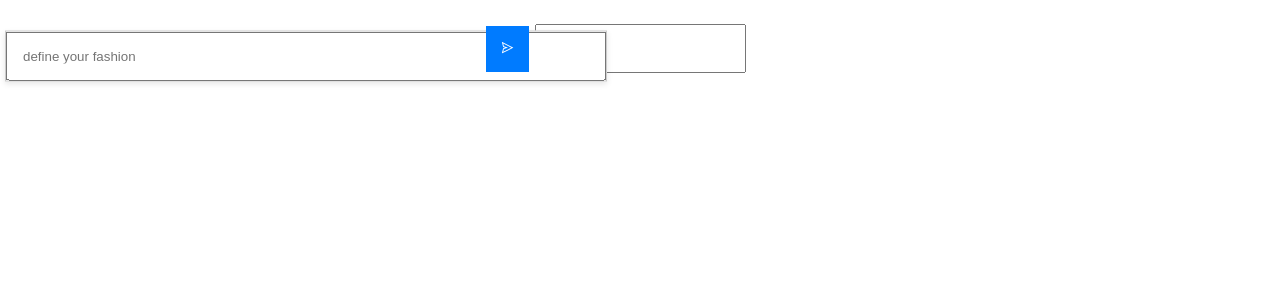
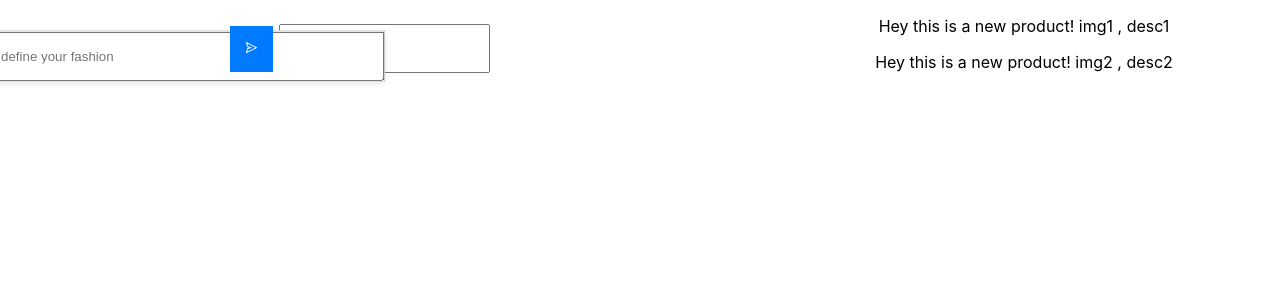
Before and after one commit to 13Mudit/fashion_generator, a React (Create React App) app in the folder flipkart_grid_react_app/: page / in a window 1280 px wide. Shown: the top 300 px of the page. Built offline with nearby package versions, Linux system fonts and the light colour scheme.

Commit message:
Rendering inventory products

```diff
--- a/flipkart_grid_react_app/src/App.css
+++ b/flipkart_grid_react_app/src/App.css
@@ -1,5 +1,15 @@
 .App {
   text-align: center;
+}
+
+.left {
+  width: 60%;
+  float: left;
+
+}
+.right{
+  width:40%;
+  float: right;
 }
 
 .App-logo {
--- a/flipkart_grid_react_app/src/App.js
+++ b/flipkart_grid_react_app/src/App.js
@@ -1,9 +1,16 @@
 import './App.css';
 import SearchBar from './components/frontPage/SearchBar/SearchBar.js';
+import Products from "./components/frontPage/Products.js";
+
 function App() {
   return (
     <div className="App">
-      <SearchBar/>
+      <div className = "left">
+        <SearchBar/>
+      </div>
+      <div className = "right">
+        <Products />
+      </div>
     </div>
   );
 }
--- /dev/null
+++ b/flipkart_grid_react_app/src/components/frontPage/Product.js
@@ -0,0 +1,11 @@
+import { useState } from "react";
+
+function Product(props){
+    return (
+        <div>
+            <p>Hey this is a new product! {props.image} , {props.description} </p>
+        </div>
+    );
+}
+
+export default Product;
--- /dev/null
+++ b/flipkart_grid_react_app/src/components/frontPage/Products.js
@@ -0,0 +1,12 @@
+import {useState} from 'react';
+import Product from './Product';
+function Products(){
+    return (
+        <div>
+            <Product image = 'img1' description = 'desc1' />
+            <Product image = 'img2' description = 'desc2' />
+
+        </div>
+    )
+}
+export default Products;
--- a/flipkart_grid_react_app/src/components/frontPage/SearchBar/SearchBar.css
+++ b/flipkart_grid_react_app/src/components/frontPage/SearchBar/SearchBar.css
@@ -7,13 +7,13 @@ align-items: center;
 .prompt-box {
 background-color: #fff;
 border: 1px solid #ccc;
-width: 600px;
+width: 400px;
 /* height: 50px; */
 box-shadow: 0 2px 6px rgba(0, 0, 0, 0.1);
 position: absolute;
 top: 7%;
-left: 20%;
-margin-left: 50px;
+/* left: 15%; */
+margin-left: 2px;
 transform: translate(-50%, -50%);
 }
 
```
